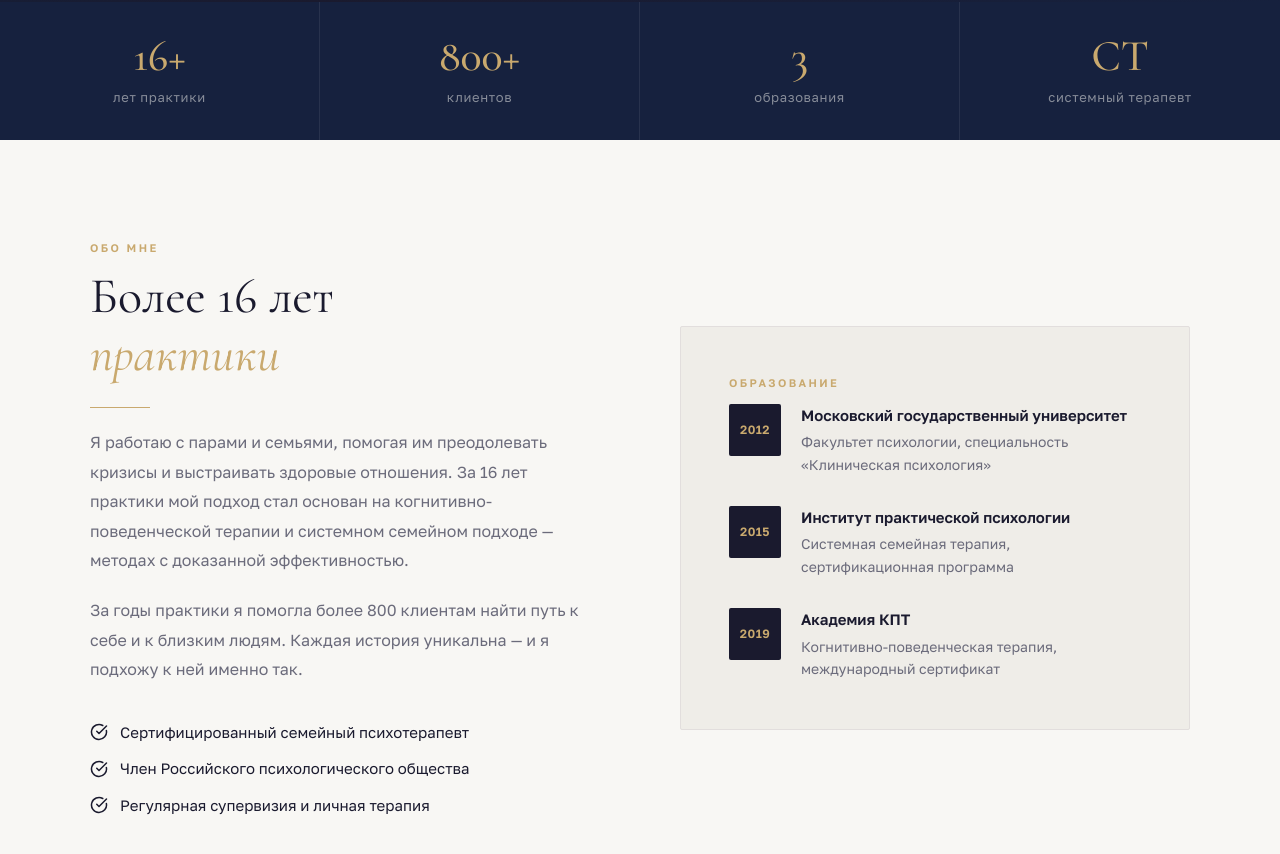
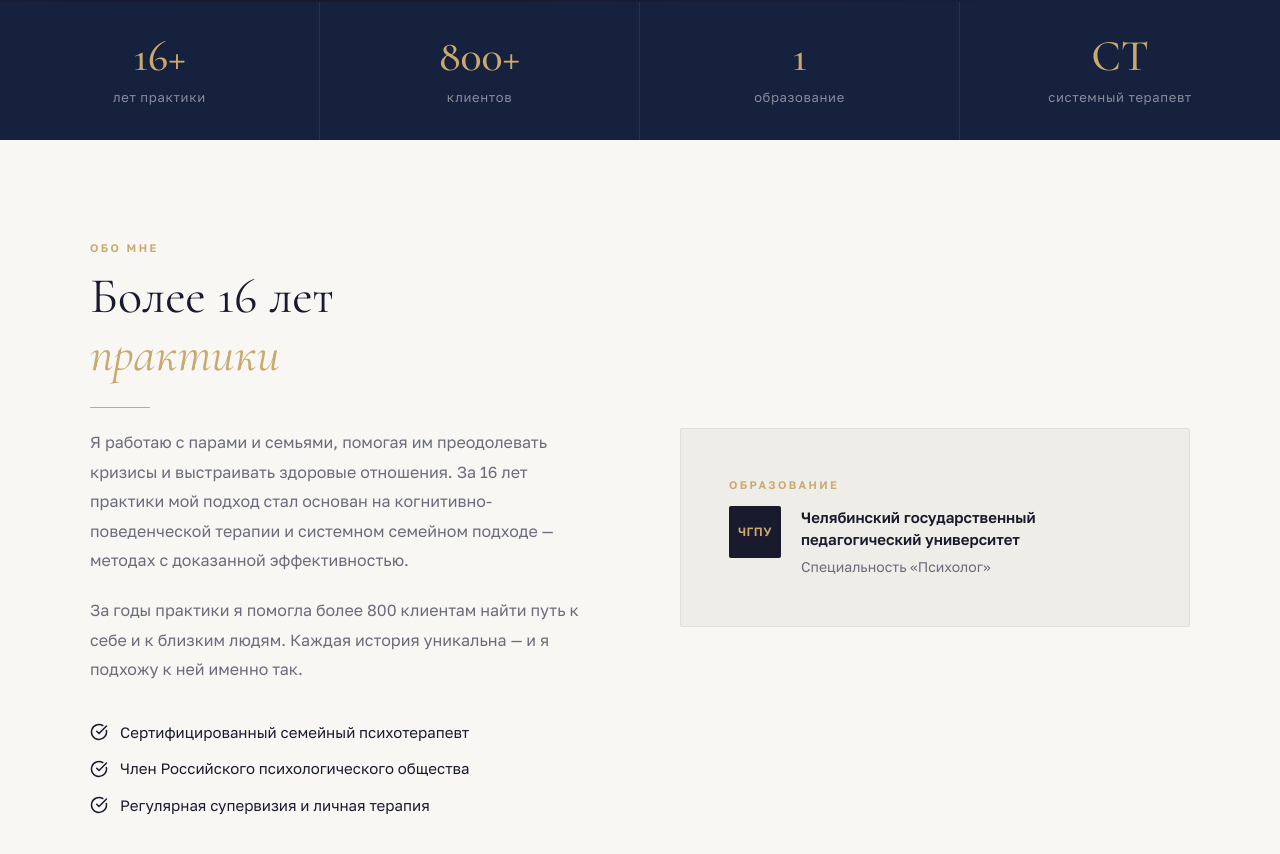
Before and after one commit to pr-poehali-dev/family-psychologist-website, a React (Vite) app: page / in a window 1280 px wide. Shown: the part 794-1648 px from the top of the page. Built offline with nearby package versions, Linux system fonts and the light colour scheme.

Commit message:
Образование: психолог ЧГПУ

```diff
--- a/src/pages/Index.tsx
+++ b/src/pages/Index.tsx
@@ -46,7 +46,7 @@ const services = [
 const credentials = [
   { value: "16+", label: "лет практики" },
   { value: "800+", label: "клиентов" },
-  { value: "3", label: "образования" },
+  { value: "1", label: "образование" },
   { value: "СТ", label: "системный терапевт" },
 ];
 
@@ -417,19 +417,9 @@ export default function Index() {
             <div style={{ display: "flex", flexDirection: "column", gap: 30 }}>
               {[
                 {
-                  year: "2012",
-                  title: "Московский государственный университет",
-                  desc: "Факультет психологии, специальность «Клиническая психология»",
-                },
-                {
-                  year: "2015",
-                  title: "Институт практической психологии",
-                  desc: "Системная семейная терапия, сертификационная программа",
-                },
-                {
-                  year: "2019",
-                  title: "Академия КПТ",
-                  desc: "Когнитивно-поведенческая терапия, международный сертификат",
+                  year: "ЧГПУ",
+                  title: "Челябинский государственный педагогический университет",
+                  desc: "Специальность «Психолог»",
                 },
               ].map((edu, i) => (
                 <div key={i} style={{ display: "flex", gap: 20 }}>
```
